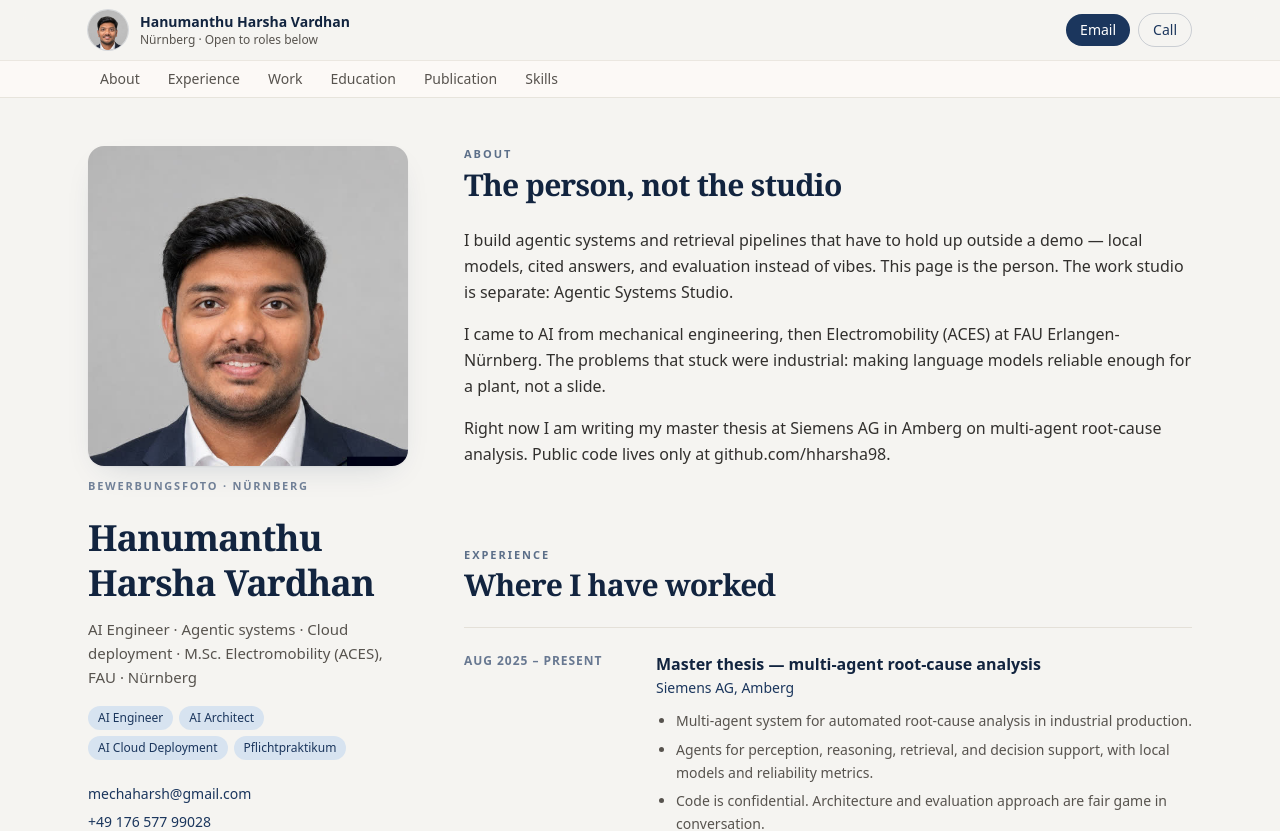
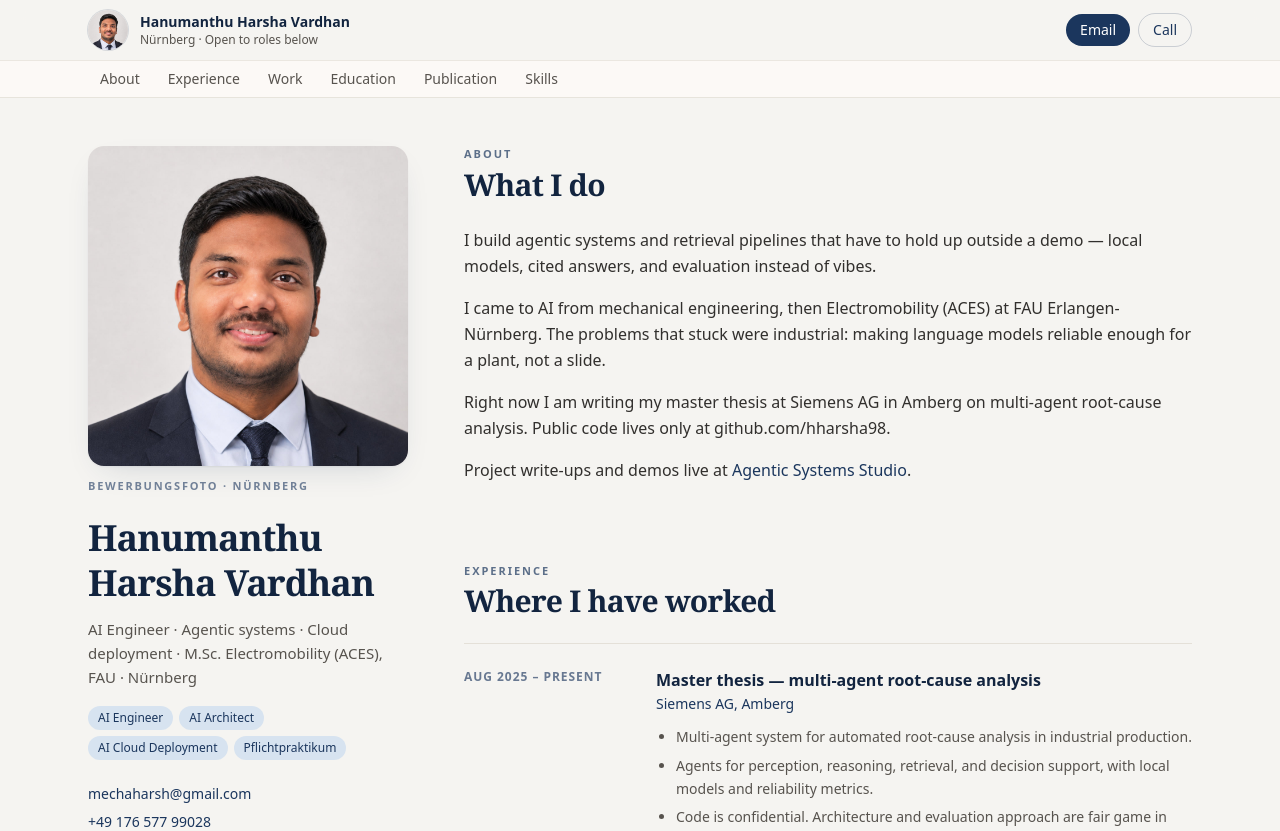
Before and after one commit to hharsha98/portfolio, a React (Vite) app: page / in a window 1280 px wide. Shown: the top 831 px of the page. Built offline with nearby package versions, Linux system fonts and the light colour scheme.

Commit message:
Rewrite About copy and restore the live coat-and-tie portrait.
Squash of PR #8: About heading is What I do; public/portrait.jpg is the live 176124-byte coat-and-tie JPEG from harsha-vardhan.pages.dev.

```diff
--- a/scripts/assert-profile.mjs
+++ b/scripts/assert-profile.mjs
@@ -24,7 +24,11 @@ function read(path) {
 }
 
 if (!existsSync(portrait)) fail('public/portrait.jpg is missing')
-if (statSync(portrait).size < 20_000) fail('public/portrait.jpg looks too small to be the portrait')
+const portraitSize = statSync(portrait).size
+// Live coat-and-tie headshot at https://harsha-vardhan.pages.dev/portrait.jpg
+if (portraitSize !== 176_124) {
+  fail(`public/portrait.jpg must be the live coat-and-tie JPEG (176124 bytes), got ${portraitSize}`)
+}
 
 const wrangler = read(wranglerPath)
 if (!wrangler.includes('"name": "harsha-vardhan"')) fail('wrangler name must be harsha-vardhan')
@@ -73,6 +77,8 @@ const forbidden = [
   'eval 6/6',
   '€0/mo',
   '€0 infra',
+  'The person, not the studio',
+  'This page is the person.',
 ]
 for (const needle of forbidden) {
   if (bundled.toLowerCase().includes(needle.toLowerCase())) {
@@ -107,12 +113,17 @@ const required = [
   'German',
   'Intermediate',
   '10.53192/EBL20260344',
+  'What I do',
+  'Project write-ups',
 ]
 for (const needle of required) {
   if (!bundled.includes(needle)) fail(`missing required string: ${needle}`)
 }
 
 if (!existsSync(join(dist, 'portrait.jpg'))) fail('dist/portrait.jpg missing after build')
+if (statSync(join(dist, 'portrait.jpg')).size !== 176_124) {
+  fail('dist/portrait.jpg is not the live coat-and-tie JPEG')
+}
 if (!index.includes('application/ld+json')) fail('Person JSON-LD missing from index.html')
 if (!index.includes('og:image')) fail('Open Graph image missing')
 
--- a/src/App.tsx
+++ b/src/App.tsx
@@ -178,7 +178,7 @@ export default function App() {
 
         <div className="space-y-16 pb-8 sm:space-y-20">
           <section id="about" aria-labelledby="about-heading">
-            <SectionTitle kicker="About" title="The person, not the studio" />
+            <SectionTitle kicker="About" title="What I do" />
             <h3 id="about-heading" className="sr-only">
               About
             </h3>
@@ -186,6 +186,16 @@ export default function App() {
               {about.map((p) => (
                 <p key={p}>{p}</p>
               ))}
+              <p>
+                Project write-ups and demos live at{' '}
+                <ExternalLink
+                  className="font-medium text-navy underline-offset-2 hover:underline"
+                  href={profile.links.studio}
+                >
+                  Agentic Systems Studio
+                </ExternalLink>
+                .
+              </p>
             </div>
           </section>
 
@@ -334,11 +344,10 @@ export default function App() {
             {profile.name} · {profile.location}
           </p>
           <p>
-            Work studio:{' '}
+            Projects:{' '}
             <ExternalLink className="font-medium text-navy underline-offset-2 hover:underline" href={profile.links.studio}>
-              agentic-systems-studio.com
+              Agentic Systems Studio
             </ExternalLink>
-            . This page is the person.
           </p>
         </div>
       </footer>
--- a/src/data/profile.ts
+++ b/src/data/profile.ts
@@ -33,7 +33,7 @@ export const site = {
 } as const
 
 export const about = [
-  'I build agentic systems and retrieval pipelines that have to hold up outside a demo — local models, cited answers, and evaluation instead of vibes. This page is the person. The work studio is separate: Agentic Systems Studio.',
+  'I build agentic systems and retrieval pipelines that have to hold up outside a demo — local models, cited answers, and evaluation instead of vibes.',
   'I came to AI from mechanical engineering, then Electromobility (ACES) at FAU Erlangen-Nürnberg. The problems that stuck were industrial: making language models reliable enough for a plant, not a slide.',
   'Right now I am writing my master thesis at Siemens AG in Amberg on multi-agent root-cause analysis. Public code lives only at github.com/hharsha98.',
 ]
```
Also changed, not shown: public/portrait.jpg, 1 other file (tests, documents, lock files or other folders).
